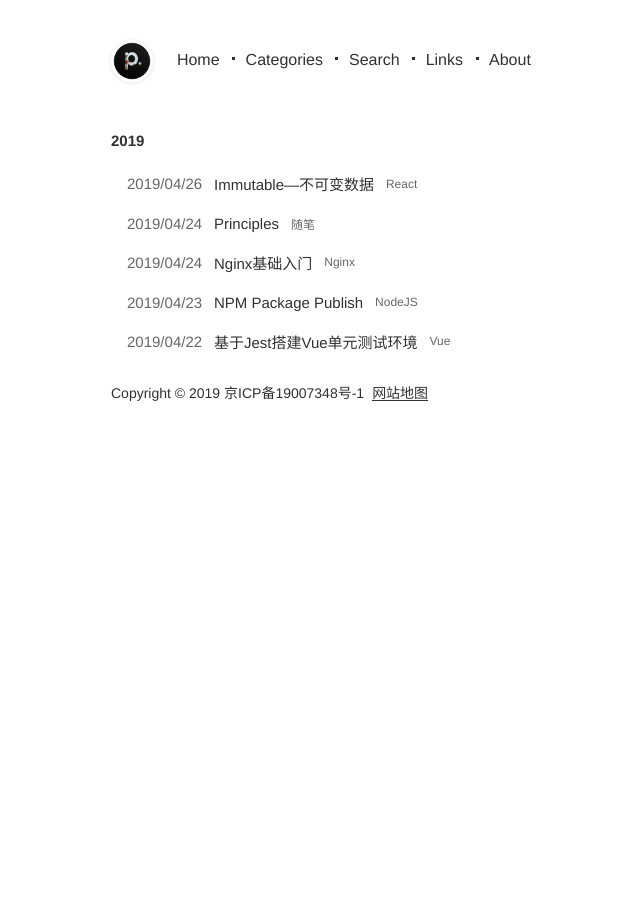
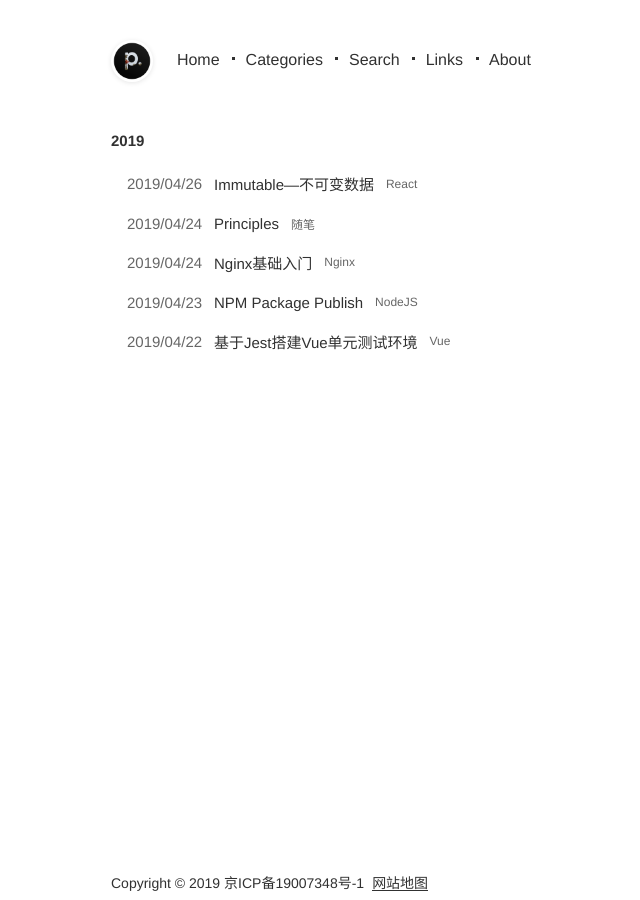
Before and after one commit to ZzhPiny/pinyzhang.github.io, a Jekyll site: the page built from index.html, in a window 1280 px wide. Shown: the whole page, without its empty margins (249-889 px from the left). Built offline with Jekyll 4.4.1, drawn with Linux system fonts in a browser that asks for light colours.

Commit message:
fix(Layout): 默认主页内容高度

```diff
--- a/static/css/blog.css
+++ b/static/css/blog.css
@@ -211,6 +211,11 @@ body::-webkit-scrollbar {
   border-bottom: 13px solid #949393;
   border-left: 8px solid #e8e6e6;
 }
+
+.page-index {
+  min-height: calc(100vh - 180px);
+}
+
 .page-title {
   font-size: 20px;
   margin: 14px 0;
@@ -497,6 +502,9 @@ body::-webkit-scrollbar {
   .footer > * {
     font-size: 12px;
   }
+  .page-index {
+    min-height: calc(100vh - 115px);
+  }
   .page-title {
     font-size: 18px;
   }
```
